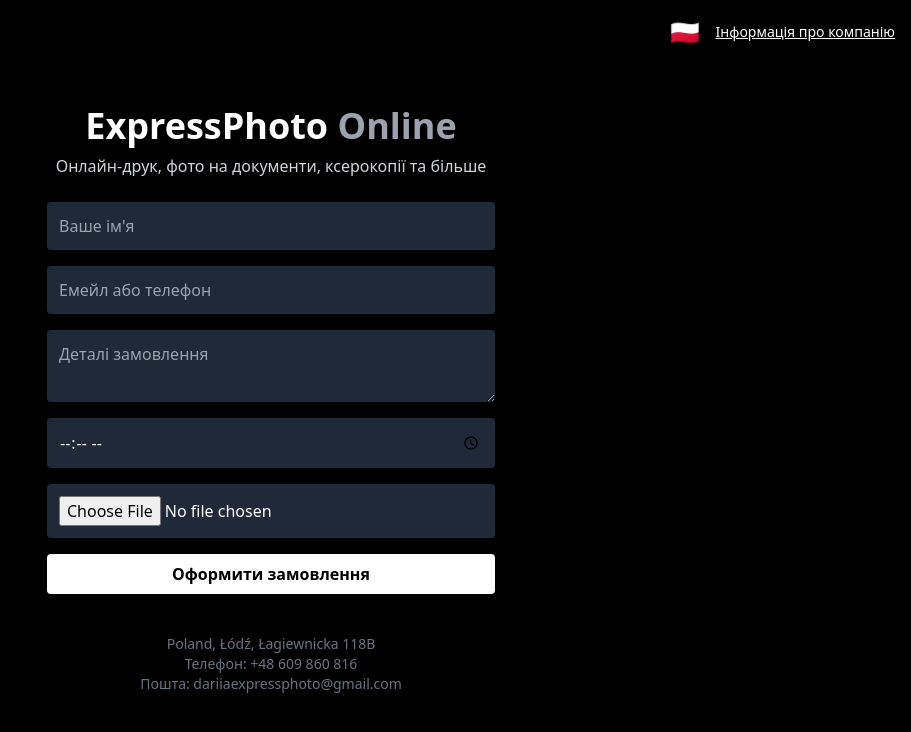
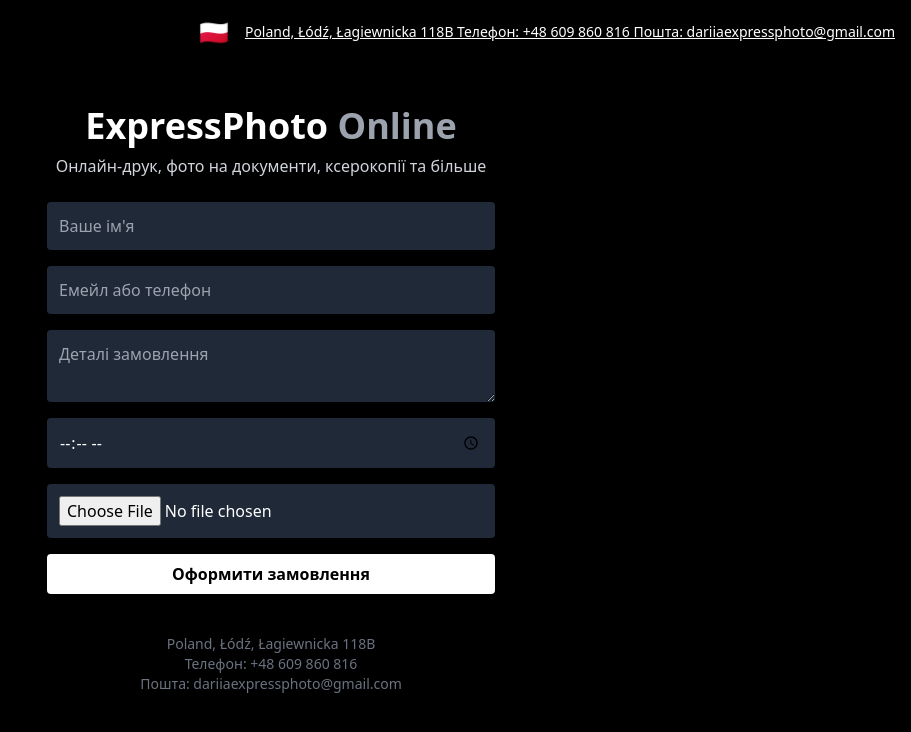
Before and after one commit to cutesuno/expressphoto-online, a Next.js app: page / in a window 1280 px wide. Shown: the top 732 px of the page, without its empty margins (369-1280 px from the left). Built offline with nearby package versions, Linux system fonts and the light colour scheme.

Commit message:
Оновлення: мови адреси, пошти, та телефону

```diff
--- a/pages/index.tsx
+++ b/pages/index.tsx
@@ -60,6 +60,10 @@
       thanks: { uk: 'Дякуємо за замовлення!', pl: 'Dziękujemy za zamówienie!' },
       again: { uk: 'Оформити нове замовлення', pl: 'Złóż nowe zamówienie' },
       info: { uk: 'Інформація про компанію', pl: 'Informacje o firmie' },
+      info: {
+        uk: 'Poland, Łódź, Łagiewnicka 118B\nТелефон: +48 609 860 816\nПошта: dariiaexpressphoto@gmail.com',
+        pl: 'Polska, Łódź, Łagiewnicka 118B\nTelefon: +48 609 860 816\nE-mail: dariiaexpressphoto@gmail.com',
+      },
     };
     return dict[key]?.[language] || key;
   };
```
